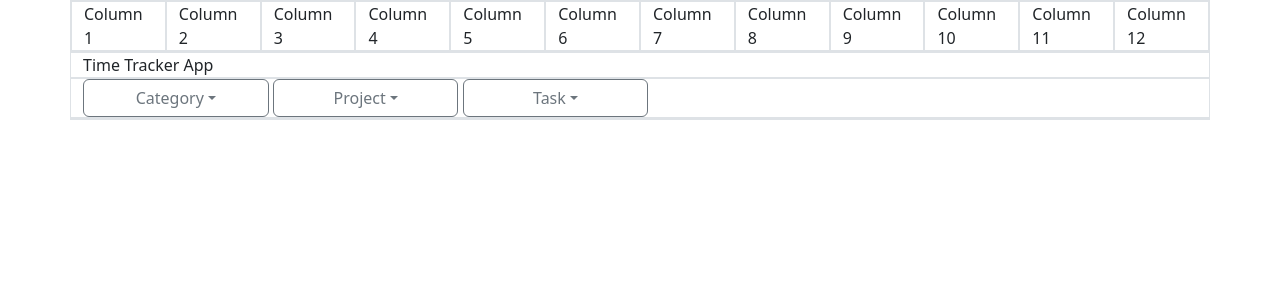
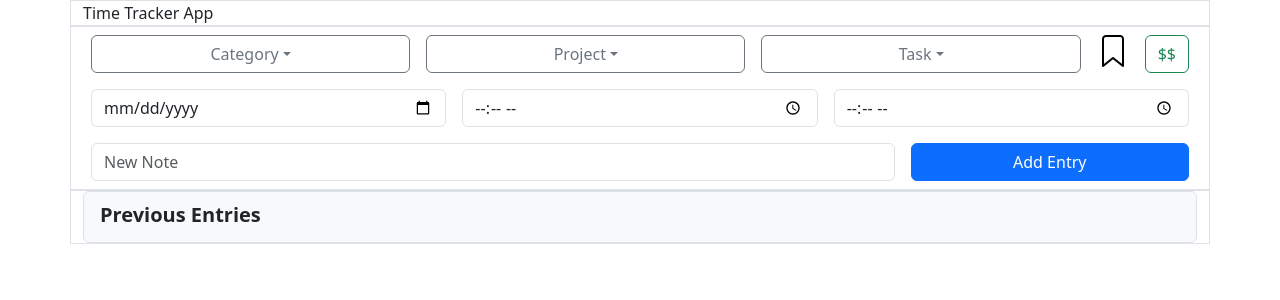
Before and after one commit to hello-dg/Time-Tracker-App-Bootstrap, a Flask app: page / in a window 1280 px wide. Shown: the top 300 px of the page. Run offline with Flask 3, Linux system fonts and the light colour scheme.

Commit message:
Commit form layout

```diff
--- a/templates/index.html
+++ b/templates/index.html
@@ -8,50 +8,86 @@
     <link href="https://cdn.jsdelivr.net/npm/bootstrap@5.3.3/dist/css/bootstrap.min.css" rel="stylesheet" integrity="sha384-QWTKZyjpPEjISv5WaRU9OFeRpok6YctnYmDr5pNlyT2bRjXh0JMhjY6hW+ALEwIH" crossorigin="anonymous">
 </head>
 <body>
-    <div class="container border" id="ruler">
-        <div class="row">
-            <div class="col border">Column 1</div>
-            <div class="col border">Column 2</div>
-            <div class="col border">Column 3</div>
-            <div class="col border">Column 4</div>
-            <div class="col border">Column 5</div>
-            <div class="col border">Column 6</div>
-            <div class="col border">Column 7</div>
-            <div class="col border">Column 8</div>
-            <div class="col border">Column 9</div>
-            <div class="col border">Column 10</div>
-            <div class="col border">Column 11</div>
-            <div class="col border">Column 12</div>
-        </div>
-    </div>
-
     <div class="container border" id="navbar">Time Tracker App</div>
 
     <div class="container border" id="form">
-        <button class="btn dropdown-toggle btn-outline-secondary col-2" type="button" data-bs-toggle="dropdown">Category</button>
+        <div class="div d-flex" id="form-top-row">
+            <button class="btn dropdown-toggle btn-outline-secondary col m-2" type="button" data-bs-toggle="dropdown">Category</button>
             <ul class="dropdown-menu searchCategory">
                 <input type="search" class="dropdown-item form-control" autocomplete="false" placeholder="Type to Search..." id="searchCategory">
                 <li><a class="dropdown-item d-flex align-items-center gap-2 py-2" href="#"><span class="d-inline-block bg-success rounded-circle p-1"></span>Category Item</a></li>
                 <li><a class="dropdown-item d-flex align-items-center gap-2 py-2" href="#"><span class="d-inline-block bg-success rounded-circle p-1"></span>Another Item</a></li>
                 <li><a class="dropdown-item d-flex align-items-center gap-2 py-2" href="#"><span class="d-inline-block bg-success rounded-circle p-1"></span>One More Item</a></li>
             </ul>
-        <button class="btn dropdown-toggle btn-outline-secondary col-2" type="button" data-bs-toggle="dropdown">Project</button>
+            <button class="btn dropdown-toggle btn-outline-secondary col m-2" type="button" data-bs-toggle="dropdown">Project</button>
             <ul class="dropdown-menu searchProject">
                 <input type="search" class="dropdown-item form-control" autocomplete="false" placeholder="Type to Search..." id="searchProject">
                 <li><a class="dropdown-item d-flex align-items-center gap-2 py-2" href="#"><span class="d-inline-block bg-success rounded-circle p-1"></span>Project Item</a></li>
                 <li><a class="dropdown-item d-flex align-items-center gap-2 py-2" href="#"><span class="d-inline-block bg-success rounded-circle p-1"></span>Another Item</a></li>
                 <li><a class="dropdown-item d-flex align-items-center gap-2 py-2" href="#"><span class="d-inline-block bg-success rounded-circle p-1"></span>One More Item</a></li>
             </ul>
-        <button class="btn dropdown-toggle btn-outline-secondary col-2" type="button" data-bs-toggle="dropdown">Task</button>
+            <button class="btn dropdown-toggle btn-outline-secondary col m-2" type="button" data-bs-toggle="dropdown">Task</button>
             <ul class="dropdown-menu searchTask">
                 <input type="search" class="dropdown-item form-control" autocomplete="false" placeholder="Type to Search..." id="searchTask">
                 <li><a class="dropdown-item d-flex align-items-center gap-2 py-2" href="#"><span class="d-inline-block bg-success rounded-circle p-1"></span>Task Item</a></li>
                 <li><a class="dropdown-item d-flex align-items-center gap-2 py-2" href="#"><span class="d-inline-block bg-success rounded-circle p-1"></span>Another Item</a></li>
                 <li><a class="dropdown-item d-flex align-items-center gap-2 py-2" href="#"><span class="d-inline-block bg-success rounded-circle p-1"></span>One More Item</a></li>
             </ul>
+            <img src="static/icons/tag_not_selected_64.png" class="m-2 " width="32" height="32">
+            <input type="checkbox" class="btn-check" name="billable" id="billable" autocomplete="off">
+            <label class="btn btn-outline-success bold m-2" for="billable">$$</label>
+        </div>
+        <div class="div d-flex" id="form-middle-row">
+
+            <input type="date" class="form-control col m-2" id="start_date" name="start_date" value="{{ today }}" required>
+            <input type="time" class="form-control col m-2" id="start_time" name="start_time" value="{{ time }}" required>
+            <input type="time" class="form-control col m-2" id="end_time" name="end_time" value="{{ time }}" required>
+        </div>
+        <div class="div d-flex" id="form-bottom-row">
+            <input type="text" class="form-control col m-2" placeholder="New Note" name="task">
+            <button class="btn btn-primary m-2 w-25" type="submit" id="submit">Add Entry</button>
+        </div>
     </div>
 
-    <div class="container border" id="history"></div>
+    <div class="container border" id="history">
+        <ul class="list-group">
+            <li class="list-group-item bg-light">
+                <div class="row flex-fill mb-1">
+                    <div class="fw-bold fs-5">Previous Entries</div>
+                </div>
+                {% for task in tasks %}
+                    <div class="row border rounded bg-white mb-2 pb-2">
+                        <div class="row align-items-center mt-2">
+                            <div class="col-3 fw-bold border-end">{{ task.project }}</div>
+                            <div class="col-3">{{ task.activity }}</div>
+                            {% if task.billable %}
+                                <div class="col-1 fw-bold fs-5 text-success text-center border-start">$</div>
+                            {% else %}
+                                <div class="col-1 border-start">&nbsp</div>
+                            {% endif %}
+                            <div class="col-2 border-start text-muted fw-bold text-center">{{ datetime.strptime(task.start_date, "%Y-%m-%d").strftime("%m/%d/%Y") }}</div>
+                            <div class="col-3 border-start border-end text-muted fw-bold text-center">{{ str(datetime.strptime(task.start_time, "%H:%M").strftime("%I:%M %p")) }} - {{ str(datetime.strptime(task.end_time, "%H:%M").strftime("%I:%M %p")) }}</div>
+                        </div>
+                        <div class="row d-flex align-items-center mt-1">
+                            <div class="col-3 text-primary">{{ task.client }}</div>
+                            <div class="col-8 text-end">
+                                {% if task.tags != "" %}
+                                    {% for tags in task.tags.split(',') %}
+                                        <div class="d-inline-block rounded bg-info p-1" style="font-size: 14px;">{{ tags }}</div>
+                                    {% endfor %}
+                                {% endif %}
+                            </div>
+                            <div class="border-start border-end col-1 text-center">
+                                <a href="{{ url_for('delete_task', task_id=task.id) }}" class="btn btn-danger btn-sm" style="font-size: 10px;">X</a>
+                            </div>
+                        </div>
+                        <div class="fst-italic" style="font-size: 12px;">{{ task.task }}</div>
+                    </div>
+
+                {% endfor %}
+            </li>
+        </ul>
+    </div>
 
     <script src="static/js/search.js"></script>
     <script src="https://cdn.jsdelivr.net/npm/bootstrap@5.3.3/dist/js/bootstrap.bundle.min.js" integrity="sha384-YvpcrYf0tY3lHB60NNkmXc5s9fDVZLESaAA55NDzOxhy9GkcIdslK1eN7N6jIeHz" crossorigin="anonymous"></script>
```
Also changed, not shown: static/icons/tag_not_selected_64.png (added), static/icons/tag_selected_64.png (added). Lines whose indentation alone changed are shown as unchanged.
